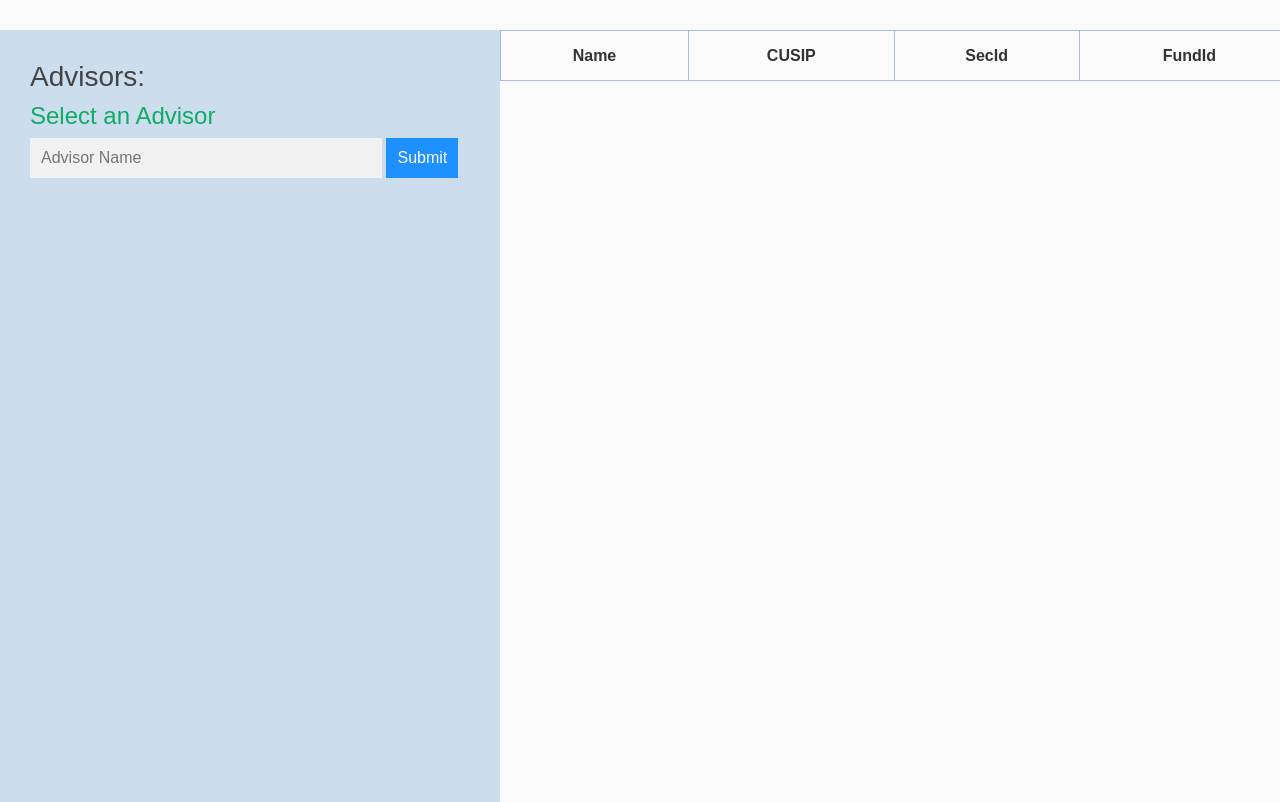
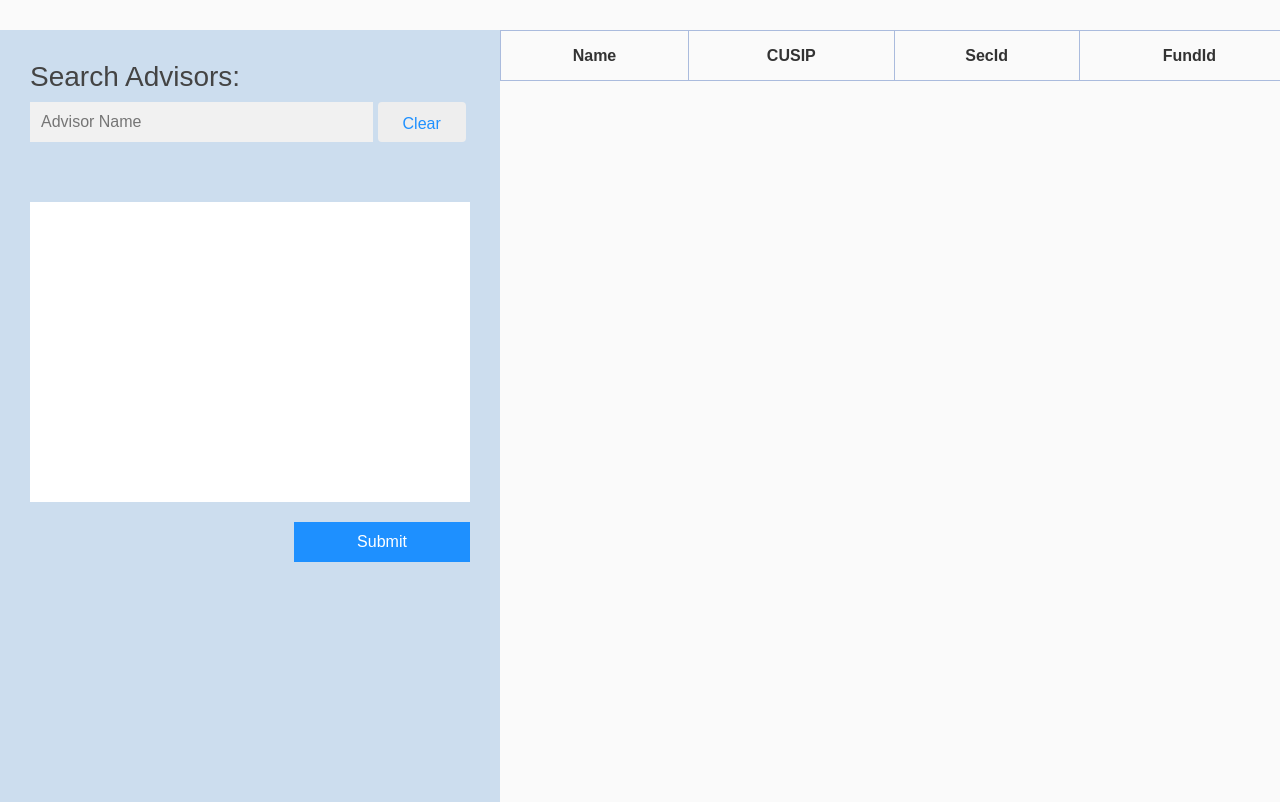
Before and after one commit to XinZouS/geneproject, a Django app: page /advisor/1 in a window 1280 px wide; the page is wider, and only the part inside the window is pictured. Shown: the part 50-852 px from the top of that part. Run offline with Django 3.2, Linux system fonts and the light colour scheme; data that the repository does not hold is empty; some libraries are stand-ins or nearby versions.

Commit message:
select and rm from list

```diff
--- a/blog/templates/blog/advisor_table.html
+++ b/blog/templates/blog/advisor_table.html
@@ -5,6 +5,10 @@
 
 <head>
 <meta name="viewport" content="width=device-width, initial-scale=1.0">
+
+<!-- Add icon library for buttons -->
+<link rel="stylesheet" href="https://cdnjs.cloudflare.com/ajax/libs/font-awesome/4.7.0/css/font-awesome.min.css">
+
 <style>
 * {
   box-sizing: border-box;
@@ -32,6 +36,36 @@ input[type=submit] {
   color: #fff;
   cursor: pointer;
 }
+.btn {
+  border: none;
+  background-color: #eee;
+  height: 40px;
+  padding: 10px;
+  font-size: 16px;
+  cursor: pointer;
+  display: inline-block;
+}
+/* On mouse-over */
+.btn:hover {background: #fff;}
+.info {color: dodgerblue;}
+
+.liBtn {
+  height: 23px;
+  width: 23px;
+  border-radius: 50%;
+  background-color: DodgerBlue;
+  border: none;
+  color: white;
+  margin-left: 6px;
+  padding: 3px 3px;
+  font-size: 14px;
+  cursor: pointer;
+}
+/* Darker background on mouse-over */
+.liBtn:hover {
+  background-color: Red;
+}
+
 .autocomplete-items {
   position: absolute;
   border: 1px solid #d4d4d4;
@@ -59,8 +93,23 @@ input[type=submit] {
   color: #ffffff;
 }
 
-.centerhorizontal {
-
+.vertical-menu {
+  height: 500px;
+  overflow: auto;
+  white-space: nowrap;
+}
+.vertical-menu a {
+  color: black;
+  display: block;
+  padding: 12px;
+  text-decoration: none;
+}
+.vertical-menu a:hover {
+  background-color: #cceeee;
+}
+.vertical-menu a.active {
+  background-color: #4CAF50;
+  color: white;
 }
 </style>
 </head>
@@ -72,16 +121,25 @@ input[type=submit] {
 
     <navleft>
 
-        <h3>Advisors:</h3>
-        <h4 style="color: #11aa66">{{ selected.Name }}</h4>
-
+        <h3>Search Advisors:</h3>
 
         <div style="height: 1200px; width: 100%">
 
             <form autocomplete="off" action="/action_page.php">
                 <div class="autocomplete" style="width:100%;">
-            <input id="myInput" type="text" name="myAdvisor" placeholder="Advisor Name" style="width: 80%;">
-            <input type="submit">
+                    <input id="myInput" type="text" name="myAdvisor" placeholder="Advisor Name" style="width: 78%;">
+                    <button type="button" onclick="clearSearchText()" class="btn info" style="width: 20%;">Clear</button>
+                </div>
+            </form>
+
+            <div id="blankMarginDiv" style="height:60px;"></div>
+
+            <form>
+                <div id="selectedAdvisorNamesDiv" style="height:300px; background-color:#fff; overflow:auto;">
+                    <ul id="selectedAdvisorUl" style="padding-top:20px;"> </ul>
+                </div>
+                <div id="submitUlBtnContainer" style="width:100%; height:50px; padding-top: 20px;">
+                    <input type="submit" style="float:right; width:40%">
                 </div>
             </form>
 
@@ -109,26 +167,29 @@ function autocomplete(inp, arr) {
       // the scroll container for search result list
       c = document.createElement("DIV");
       c.setAttribute("class", "vertical-menu");
+      c.setAttribute("id", "autocompleteMenuDiv");
       a.appendChild(c);
 
       for (i = 0; i < arr.length; i++) {
         /*check if the item starts with the same letters as the text field value:*/
         if (arr[i].substr(0, val.length).toUpperCase() == val.toUpperCase()) {
           /*create a DIV element for each matching element:*/
-          b = document.createElement("DIV");
+          divB = document.createElement("DIV");
           /*make the matching letters bold:*/
-          b.innerHTML = "<strong>" + arr[i].substr(0, val.length) + "</strong>";
-          b.innerHTML += arr[i].substr(val.length);
+          divB.innerHTML = "<strong>" + arr[i].substr(0, val.length) + "</strong>";
+          divB.innerHTML += arr[i].substr(val.length);
           /*insert a input field that will hold the current array item's value:*/
-          b.innerHTML += "<input type='hidden' value='" + arr[i] + "'>";
-          b.addEventListener("click", function(e) {
+          divB.innerHTML += "<input type='hidden' value='" + arr[i] + "'>";
+          divB.addEventListener("click", function(e) {
+            var targetLi = this.getElementsByTagName("input")[0]
+            var selectName = targetLi.value;
+            addSelectionHightLight(targetLi);
             /*insert the value for the autocomplete text field:*/
-              inp.value = this.getElementsByTagName("input")[0].value;
-              /*close the list of autocompleted values,
-              (or any other open lists of autocompleted values:*/
-              closeAllLists();
+            // inp.value = selectName;
+            didSelectAdvisorName(selectName);
+            //closeAllLists();
           });
-          c.appendChild(b);
+          c.appendChild(divB);
         }
       }
   });
@@ -170,8 +231,6 @@ function autocomplete(inp, arr) {
     }
   }
   function closeAllLists(elmnt) {
-    /*close all autocomplete lists in the document,
-    except the one passed as an argument:*/
     var x = document.getElementsByClassName("autocomplete-items");
     for (var i = 0; i < x.length; i++) {
       if (elmnt != x[i] && elmnt != inp) {
@@ -181,13 +240,60 @@ function autocomplete(inp, arr) {
   }
   /*execute a function when someone clicks in the document:*/
   document.addEventListener("click", function (e) {
+    if (e.target.parentNode.id != "autocompleteMenuDiv") {
         closeAllLists(e.target);
+    }
   });
 }
 
 var allAdvs = {{ advisorNames|safe }};
 /*initiate the autocomplete function on the "myInput" element, and pass along the countries array as possible autocomplete values:*/
 autocomplete(document.getElementById("myInput"), allAdvs);
+
+    function clearSearchText() {
+        myInput.value = "";
+    }
+
+    function didSelectAdvisorName(advName="notSet") {
+        var ul = document.getElementById("selectedAdvisorUl");
+        li = document.createElement("li");
+        li.appendChild(document.createTextNode(advName));
+
+        var advId = advName;
+        li.setAttribute("id", advId);
+
+        var idField = document.createElement("INPUT");
+        idField.setAttribute("value", advId);
+        idField.setAttribute("type", "hidden");
+
+        var btnIcon = document.createElement("i");
+        btnIcon.setAttribute("class", "fa fa-close");
+        var rmBtn = document.createElement("BUTTON");
+        rmBtn.setAttribute("class", "liBtn");
+        rmBtn.setAttribute("id", advId);
+        rmBtn.appendChild(btnIcon);
+        rmBtn.addEventListener('click', function(event) {
+            removeLiById(advId);
+        });
+
+        li.appendChild(idField);
+        li.appendChild(rmBtn);
+        ul.appendChild(li);
+    }
+
+    function addSelectionHightLight(targetLi) {
+        targetLi.setAttribute("background", "RoyalBlue");
+    }
+
+    function removeLiById(liId){
+        var lis = document.querySelectorAll('#selectedAdvisorUl li');
+        for(var i=0; li=lis[i]; i++) {
+            if(li.id == liId) {
+                li.parentNode.removeChild(li);
+                return;
+            }
+        }
+    }
 </script>
 
 
--- a/blog/templates/blog/base_table.html
+++ b/blog/templates/blog/base_table.html
@@ -59,25 +59,6 @@
             font-size: 80%;
         }
 
-        .vertical-menu {
-          height: 800px;
-          overflow: auto;
-          white-space: nowrap;
-        }
-        .vertical-menu a {
-          color: black;
-          display: block;
-          padding: 12px;
-          text-decoration: none;
-        }
-        .vertical-menu a:hover {
-          background-color: #cceeee;
-        }
-        .vertical-menu a.active {
-          background-color: #4CAF50;
-          color: white;
-        }
-
     </style>
 </head>
 
```
Lines whose indentation alone changed are shown as unchanged.
